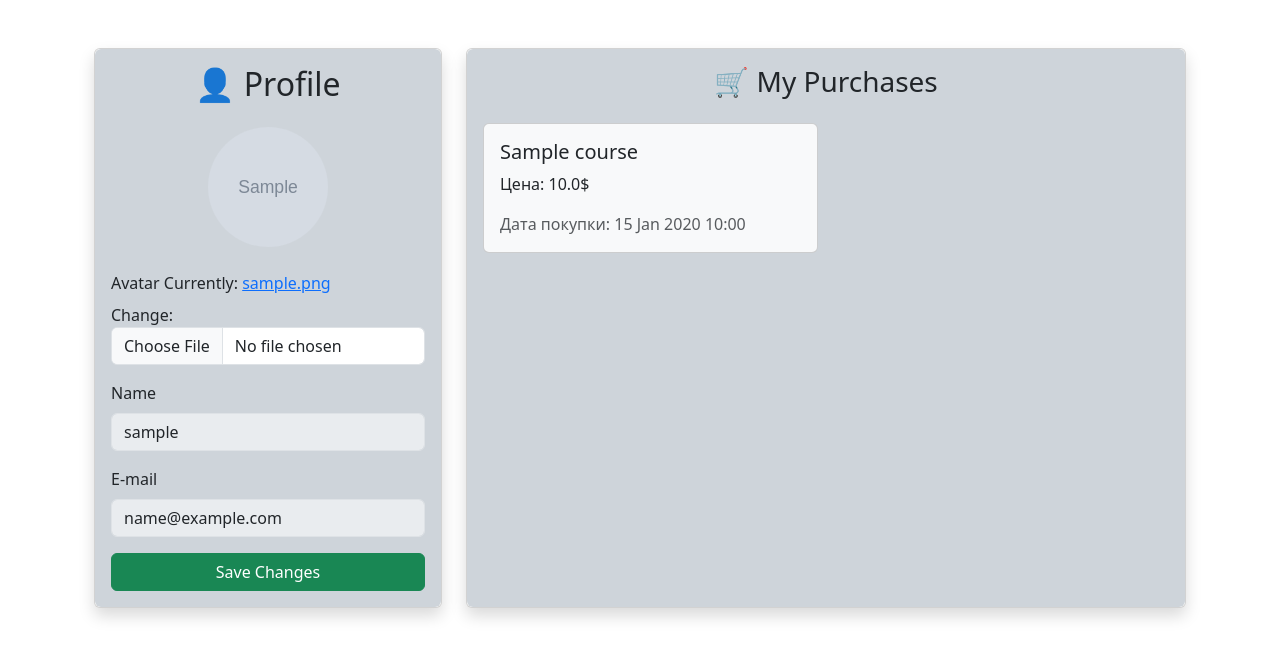
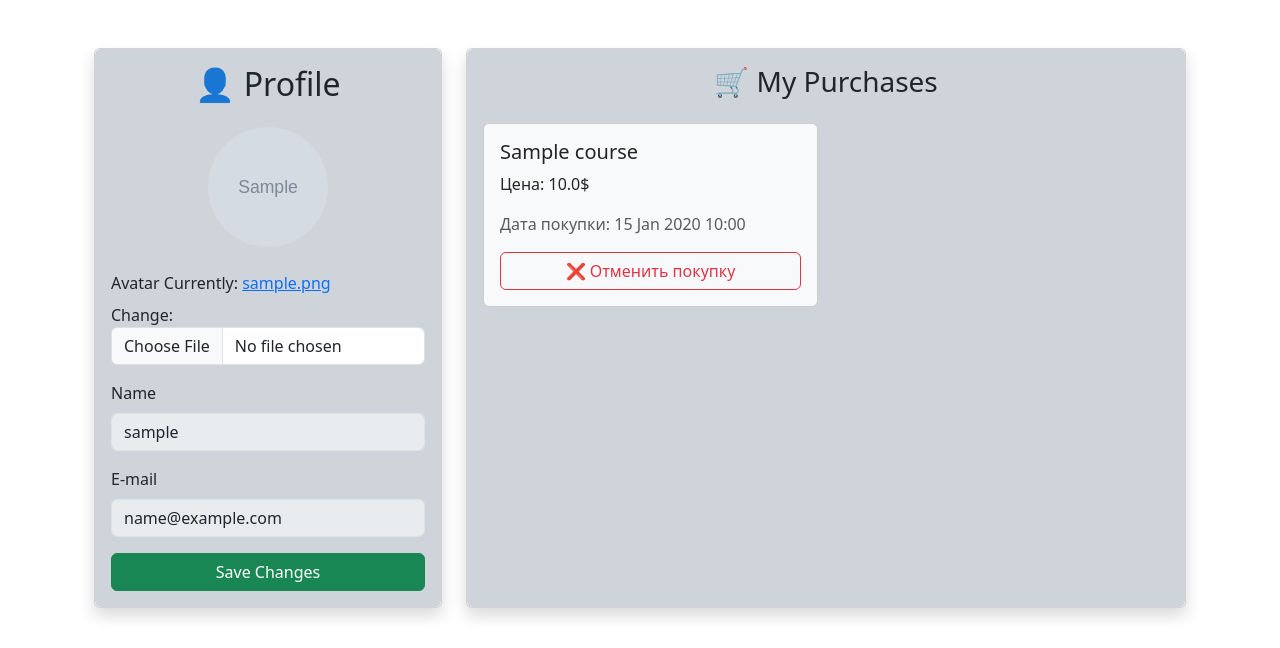
Before and after one commit to Soj044/ShopDjango, a Django app: page /user/profile/ in a window 1280 px wide. Shown: the part 57-705 px from the top of the page. Run offline with Django 4.2, Linux system fonts and the light colour scheme; a user stored in the database is signed in; tables that the repository leaves empty hold one stand-in row (values such as "Sample post"); grey boxes marked "Sample" are stand-in pictures; some libraries are stand-ins or nearby versions.

Commit message:
Transfer development in VScode

```diff
--- a/base/purchase/urls.py
+++ b/base/purchase/urls.py
@@ -1,11 +1,12 @@
 from django.urls import path
 
 from . import views
-from .views import CreatePurchaseView
+from .views import CreatePurchaseView, CancelPurchaseView
 
 app_name = 'purchase'
 
 urlpatterns = [
     path('buy/<slug:course_slug>', CreatePurchaseView.as_view(), name='buy'),
+    path('buy/cancel_purchase/<int:pk>', CancelPurchaseView.as_view(), name='cancel')
     # path('cart/', CartView.as_view(), name='cart')
 ]
--- a/base/shop/models.py
+++ b/base/shop/models.py
@@ -1,3 +1,4 @@
+from django.urls import reverse
 from django.utils import timezone
 from django.utils.text import slugify
 from django.db import models
@@ -19,12 +20,15 @@ class Category(models.Model):
 
 class Course(models.Model):
     title = models.CharField(max_length=255)
-    course_slug = models.SlugField(max_length=255, unique=False, blank=True, verbose_name="URL")
+    course_slug = models.SlugField(max_length=255, unique=True, blank=True, verbose_name="URL")
     price = models.FloatField(default=0.0, blank=True)
     student_qty = models.PositiveIntegerField(default=0, blank=True)
     reviews_qty = models.PositiveIntegerField(default=0, blank=True)
     created_at = models.DateTimeField(default=timezone.now)
     category = models.ForeignKey(Category, on_delete=models.CASCADE)
+
+    def get_absolute_url(self):
+        return reverse('shop:single_course', kwargs={'course_slug': self.course_slug})
 
     def __str__(self):
         return self.title
--- a/base/user/templates/user/profile.html
+++ b/base/user/templates/user/profile.html
@@ -55,10 +55,19 @@
                             {% for purchase in purchases %}
     <div class="col-md-6">
         <div class="card bg-light h-100">
-                                        <div class="card-body">
+            <div class="card-body d-flex flex-column justify-content-between">
+                <div>
                     <h5 class="card-title">{{ purchase.course.title }}</h5>
                     <p class="card-text">Цена: {{ purchase.total_price }}$</p>
                     <p class="card-text text-muted">Дата покупки: {{ purchase.purchase_date|date:"d M Y H:i" }}</p>
+                </div>
+
+                <form method="post" action="{% url 'purchase:cancel' purchase.id %}" class="mt-3">
+                    {% csrf_token %}
+                    <button type="submit" class="btn btn-outline-danger w-100">
+                        ❌ Отменить покупку
+                    </button>
+                </form>
             </div>
         </div>
     </div>
```
Also changed, not shown: base/purchase/views.py (+8 -1 lines), base/media/user_photos/2025/04/28/M16A2_noBG.jpg (added), base/media/user_photos/2025/04/28/alvio6eh0.png (added), base/shop/migrations/0004_alter_course_course_slug.py (added). Lines whose indentation alone changed are shown as unchanged.
